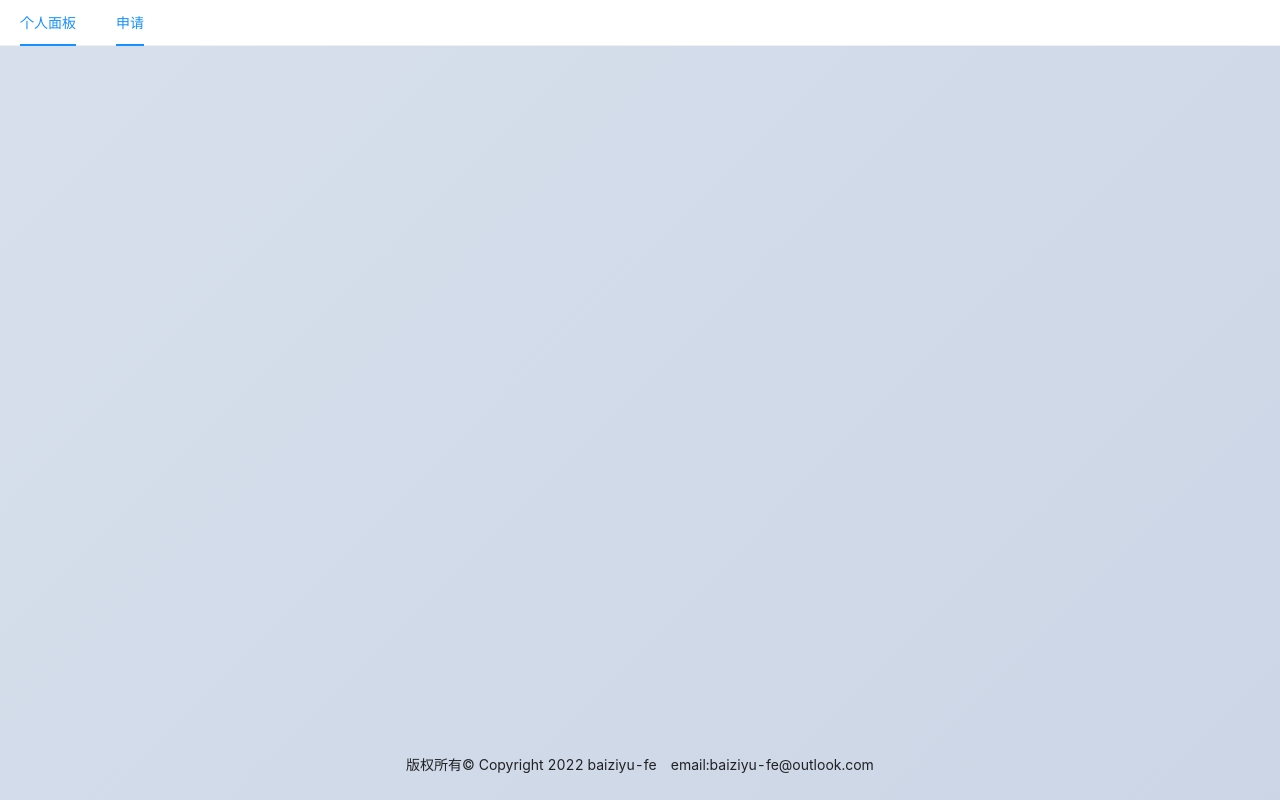
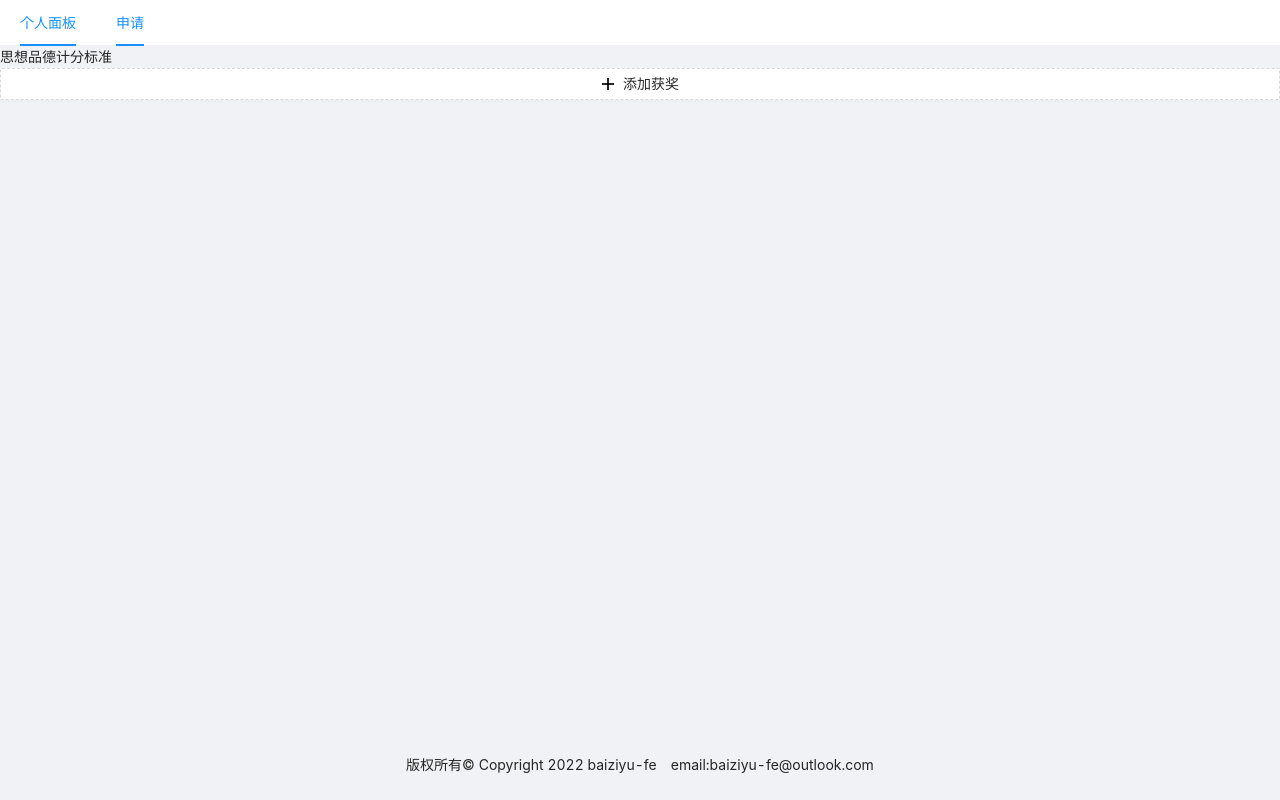
Before and after one commit to blus-personal-product/xupt-scholarship-fe, a React (Vite) app: page /apply in a window 1280 px wide. Built offline with nearby package versions, Linux system fonts and the light colour scheme.

Commit message:
feat(moral form list & footer style): 添加动态增删表单，修复footer的布局问题

```diff
--- a/src/App.tsx
+++ b/src/App.tsx
@@ -1,17 +1,18 @@
 import * as React from 'react';
 import { BrowserRouter } from 'react-router-dom';
+import { Layout } from 'antd';
 import RoutesCenter from './routes';
 import Footer from 'components/footer';
 import './style/main.less';
 
 function App() {
   return (
-    <div className="App">
+    <Layout className="app">
       <BrowserRouter>
         <RoutesCenter />
       </BrowserRouter>
       <Footer />
-    </div>
+    </Layout>
   );
 }
 
--- a/src/components/footer/index.module.less
+++ b/src/components/footer/index.module.less
@@ -2,6 +2,4 @@
   width: 100%;
   text-align: center;
   background-color: unset !important;
-  position: absolute;
-  bottom: 0;
 }
--- a/src/pages/application/components/application-form/components/moral-form.tsx
+++ b/src/pages/application/components/application-form/components/moral-form.tsx
@@ -2,15 +2,101 @@
  * 思想品德成绩表
  */
 import * as React from 'react';
-import { Form } from 'antd';
+import { Form, Input, Select, DatePicker, Button, Card } from 'antd';
+import { MoralScoreList } from '../config/moral.config';
+import { PlusOutlined } from '@ant-design/icons';
 
 const MoralForm: React.FC = () => {
+  const options = React.useMemo(() => MoralScoreList.map(item => ({
+    ...item,
+    label: item.title,
+    value: item.level
+  })), [])
   return (
     <React.Fragment>
+      思想品德计分标准
       <Form
+        labelWrap
+        labelCol={{ span: 6 }}
+        wrapperCol={{ span: 16 }}
         name="moral"
+        requiredMark={false}
       >
-
+        <Form.List
+          name="list"
+        >
+          {
+            (fields, { add, remove }) => {
+              return (
+                <React.Fragment>
+                  {
+                    fields.map(field => (
+                      <Card
+                        title={`奖项${field.key + 1}`}
+                        key={field.key}
+                        extra={
+                          <Button
+                            onClick={() => remove(field.name)}
+                          >
+                            删除
+                          </Button>
+                        }
+                      >
+                        <Form.Item
+                          label="奖项级别"
+                          name={[field.name, 'level']}
+                        >
+                          <Select
+                            placeholder="请选择奖项级别（必填）"
+                            options={options}
+                          />
+                        </Form.Item>
+                        <Form.Item
+                          label="奖项具名"
+                          name={[field.name, 'name']}
+                        >
+                          <Input
+                            allowClear
+                            placeholder="请输入奖项全名（必填）"
+                          />
+                        </Form.Item>
+                        <Form.Item
+                          label="颁布时间"
+                          name={[field.name, 'time']}
+                        >
+                          <DatePicker
+                            allowClear
+                            placeholder="请输入奖项颁布时间（必填）"
+                          />
+                        </Form.Item>
+                        <Form.Item
+                          label="补充信息"
+                          name={[field.name, 'info']}
+                        >
+                          <Input.TextArea
+                            placeholder="请输入奖项相关信息或者其他说明（非必填项）"
+                          />
+                        </Form.Item>
+                      </Card>
+                    ))
+                  }
+                  <Form.Item
+                    noStyle
+                  >
+                    <Button
+                      type="dashed"
+                      onClick={() => add()}
+                      block
+                      icon={<PlusOutlined />}
+                    >
+                      添加获奖
+                    </Button>
+                  </Form.Item>
+                </React.Fragment>
+              );
+            }
+          }
+        </Form.List>
       </Form>
     </React.Fragment>
   );
--- /dev/null
+++ b/src/pages/application/components/application-form/config/moral.config.ts
@@ -0,0 +1,33 @@
+interface MoralScoreItem {
+  level: string;
+  title: string;
+  score: number;
+}
+
+export const MoralScoreList: MoralScoreItem[] = [
+  {
+    level: 'national',
+    title: '国家级表彰者',
+    score: 100
+  },
+  {
+    level: 'provincial',
+    title: '省级表彰者',
+    score: 60
+  },
+  {
+    level: 'municipal',
+    title: '市级表彰者',
+    score: 50,
+  },
+  {
+    level: 'bureau',
+    title: '厅局级以上表彰者',
+    score: 40
+  },
+  {
+    level: 'school',
+    title: '校级表彰者',
+    score: 10
+  }
+]
--- a/src/pages/page-layout.tsx
+++ b/src/pages/page-layout.tsx
@@ -1,12 +1,17 @@
 import * as React from 'react';
 import { Outlet } from 'react-router-dom';
+import { Layout } from 'antd';
 import HeaderNav from 'components/header-nav';
 
 const PageLayout = () => {
   return (
     <div className="base-layout">
       <HeaderNav />
-      <Outlet />
+      <Layout.Content
+        className="layout-content"
+      >
+        <Outlet />
+      </Layout.Content>
     </div>
   );
 };
--- a/src/pages/sign/index.less
+++ b/src/pages/sign/index.less
@@ -1,4 +1,6 @@
 .sign {
+  // footer 70px
+  min-height: calc(100vh - 70px);
 
   button {
     margin: 20px;
--- a/src/pages/sign/index.tsx
+++ b/src/pages/sign/index.tsx
@@ -32,7 +32,7 @@ const Login: React.FC = () => {
   H.useDocumentTitle(activeTabKey === 'login' ? "登录": "注册", [activeTabKey])
 
   return (
-    <div className={`${style['sign-page']} sign`}>
+    <div className='sign'>
       <Card
         hoverable
         className={style['sign-tab-card']}
--- a/src/style/main.less
+++ b/src/style/main.less
@@ -7,6 +7,11 @@ body {
   background-size: 400% 400%;
   animation: gradient 15s ease infinite;
   height: 100vh;
+}
+
+.app .base-layout .layout-content {
+  // header 46px + footer 70px
+  min-height: calc(100vh - 116px);
 }
 
 
--- a/src/utils/cx.tsx
+++ b/src/utils/cx.tsx
@@ -3,7 +3,7 @@
  * @param classNames class类名
  */
 const cx = function (...classNames: string[]) {
-  return classNames.join(' ');
+  return classNames.filter(v => !!v).join(' ');
 };
 
 export default cx;
```
